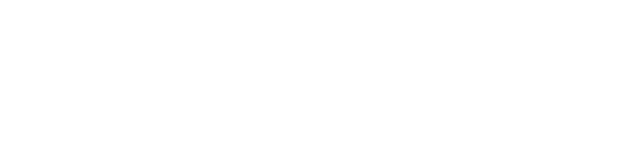
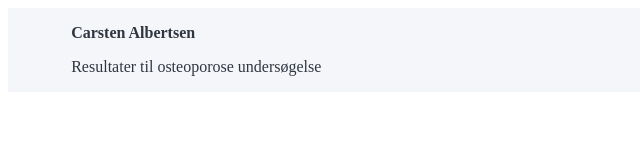
Before and after one commit to Aoksuz/opgave-6-email-interface, a website: page index.html in a window 1280 px wide. Shown: the whole page, without its empty margins (0-640 px from the left). Drawn offline with nearby package versions, Linux system fonts and the light colour scheme; files that its build step writes are made by us from their sources; a web font is replaced by a local one.

Commit message:
mail sektion igang

```diff
--- a/css/styles.scss
+++ b/css/styles.scss
@@ -1 +1,27 @@
 @import "variables";
+
+
+.content-container{
+  display: flex;
+  flex-direction: column;
+
+  .mail-container{
+    padding: 0 5%;
+    background-color: $white;
+
+    .mails{
+      color: $black;
+
+      .titel{
+        font-weight: 800;
+      }
+    }
+  }
+
+  @media screen and (min-width: 992px){
+
+    .mail-container{
+      display: flex;
+    }
+  }
+}
--- a/index.html
+++ b/index.html
@@ -47,8 +47,17 @@
     </div>
 
 
-
-
+    <section class="content-container">
+        <div class="mail-container">
+            <div class="mails">
+                <p class="titel">Carsten Albertsen</p>
+                <p>Resultater til osteoporose undersøgelse</p>
+            </div>
+        </div>
+        <div class="mail-container">
+            <div class="mails"></div>
+        </div>
+    </section>
 
 <script src="https://ajax.googleapis.com/ajax/libs/jquery/3.4.1/jquery.min.js"></script>
 
```
